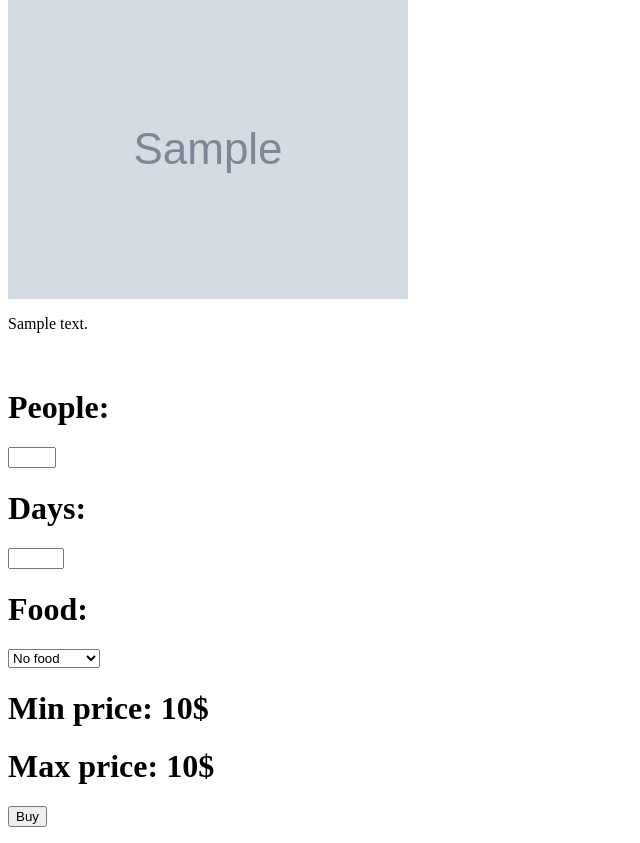
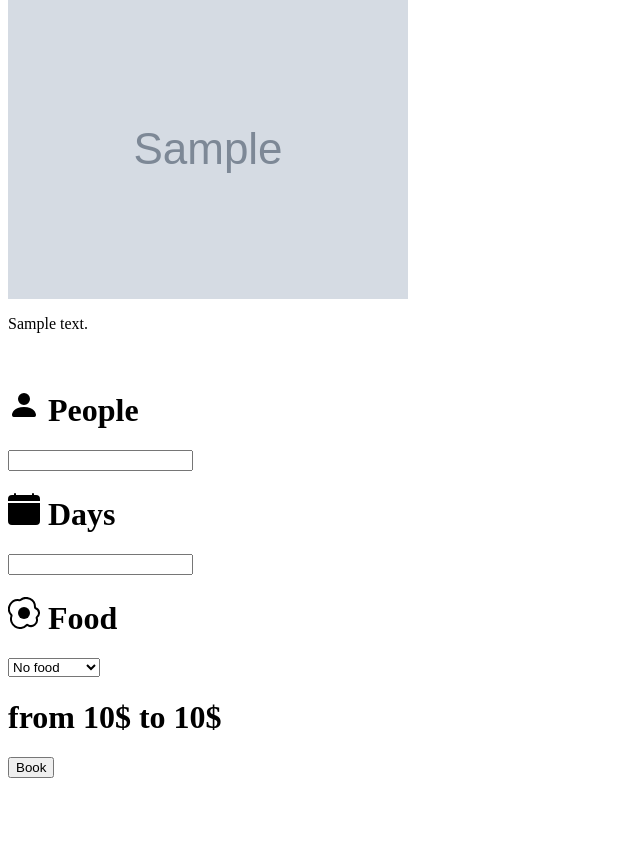
Before and after one commit to YehoMk/WebsiteProject2, a Flask app: page /tours/modal/1 in a window 1280 px wide. Shown: the part 73-916 px from the top of the page, without its empty margins (0-640 px from the left). After the commit the page ends 851 px from the top, so only its background shows below. Run offline with Flask 3, Linux system fonts and the light colour scheme; tables that the repository leaves empty hold one stand-in row (values such as "Sample post"); grey boxes marked "Sample" are stand-in pictures.

Commit message:
feat(tours_modal.html): style the tour booking modal

```diff
--- a/app/templates/tours_modal.html
+++ b/app/templates/tours_modal.html
@@ -1,6 +1,6 @@
   <!--This is the page for booking a selected tour that will be added to accountModalContent in base.html-->
-  <div class="modal-header">
-    <h1 class="modal-title fs-5" id="tourModalLabel">{{ tour.title }}</h1>
+  <div class="modal-header border-bottom border-3 border-primary">
+    <h1 class="modal-title ms-auto fs-4 fw-light" id="tourModalLabel">{{ tour.title }}</h1>
     <button type="button" class="btn-close" data-bs-dismiss="modal"></button>
   </div>
 
@@ -8,13 +8,13 @@
     <form id="buyTourForm" hx-post="{{ url_for('tours_modal_process', tour_id=tour.id) }}" hx-target="#buyTourResult">
       <div class="container">
 
-        <div class="row">
+        <div class="row p-2 border-bottom border-3 border-primary">
 
           <div class="col">
-            <img class="w-100" src="{{ tour.image_path }}">
+            <img class="w-100 border rounded" src="{{ tour.image_path }}" height="300">
           </div>
 
-          <div class="col border border-3 border-primary rounded">
+          <div class="col border-start border-3 border-black" style="--bs-border-opacity: .2;">
             <p class="col">{{ tour.description }}</p>
           </div>
 
@@ -22,38 +22,54 @@
 
         <br />
 
-        <div class="row mt-1 border border-3 border-primary rounded">
+        <div class="row">
 
-          <div class="col">
-            <h1>People:</h1>
+          <div class="col text-end">
+            <h1 class="fw-light">
+              <svg xmlns="http://www.w3.org/2000/svg" width="32" height="32" fill="currentColor" class="bi bi-person-fill" viewBox="0 0 16 16">
+                <path d="M3 14s-1 0-1-1 1-4 6-4 6 3 6 4-1 1-1 1zm5-6a3 3 0 1 0 0-6 3 3 0 0 0 0 6"/>
+              </svg>
+              People
+            </h1>
           </div>
 
           <div class="col">
-            <input name="people" class="w-100" type="number" min="1" max="4" required>
+            <input name="people" class="form-control w-25 text-center border border-3 border-primary" type="text" min="1" max="4" required>
           </div>
 
         </div>
 
-        <div class="row mt-1 border border-3 border-primary rounded">
+        <div class="row">
 
-          <div class="col">
-            <h1>Days:</h1>
+          <div class="col text-end">
+            <h1 class="fw-light">
+              <svg xmlns="http://www.w3.org/2000/svg" width="32" height="32" fill="currentColor" class="bi bi-calendar-fill" viewBox="0 0 16 16">
+                <path d="M3.5 0a.5.5 0 0 1 .5.5V1h8V.5a.5.5 0 0 1 1 0V1h1a2 2 0 0 1 2 2v11a2 2 0 0 1-2 2H2a2 2 0 0 1-2-2V5h16V4H0V3a2 2 0 0 1 2-2h1V.5a.5.5 0 0 1 .5-.5"/>
+              </svg>
+              Days
+            </h1>
           </div>
 
           <div class="col">
-            <input name="days" class="w-100" type="number" min="1" max="30" required>
+            <input name="days" class="form-control w-25 text-center border border-3 border-primary" type="text" min="1" max="30" required>
           </div>
 
         </div>
 
-        <div class="row mt-1 border border-3 border-primary rounded">
+        <div class="row">
 
-          <div class="col">
-            <h1>Food:</h1>
+          <div class="col text-end">
+            <h1 class="fw-light">
+              <svg xmlns="http://www.w3.org/2000/svg" width="32" height="32" fill="currentColor" class="bi bi-egg-fried" viewBox="0 0 16 16">
+                <path d="M8 11a3 3 0 1 0 0-6 3 3 0 0 0 0 6"/>
+                <path d="M13.997 5.17a5 5 0 0 0-8.101-4.09A5 5 0 0 0 1.28 9.342a5 5 0 0 0 8.336 5.109 3.5 3.5 0 0 0 5.201-4.065 3.001 3.001 0 0 0-.822-5.216zm-1-.034a1 1 0 0 0 .668.977 2.001 2.001 0 0 1 .547 3.478 1 1 0 0 0-.341 1.113 2.5 2.5 0 0 1-3.715 2.905 1 1 0 0 0-1.262.152 4 4 0 0 1-6.67-4.087 1 1 0 0 0-.2-1 4 4 0 0 1 3.693-6.61 1 1 0 0 0 .8-.2 4 4 0 0 1 6.48 3.273z"/>
+              </svg>
+              Food
+            </h1>
           </div>
 
           <div class="col">
-            <select name="food" class="w-100">
+            <select name="food" class="form-select w-25 text-center border border-3 border-primary">
               <option value="noFood">No food</option>
               <option value="breakfasts">Breakfasts</option>
               <option value="allInclusive">All inclusive</option>
@@ -61,27 +77,23 @@
           </div>
 
         </div>
-
       </div>
     </form>
   </div>
 
-  <div class="modal-footer">
+  <div class="modal-footer border-top border-3 border-primary">
     <div class="container">
-
       <div class="row">
 
         <div class="col">
-          <h1>Min price: {{ tour.min_price }}$</h1>
-          <h1>Max price: {{ tour.max_price }}$</h1>
+          <h1 class="fw-light"> from <span style="color: var(--bs-primary);">{{ tour.min_price }}$</span> to <span style="color: var(--bs-primary)">{{ tour.max_price }}$</span></h1>
         </div>
 
         <div class="col">
-          <button class="btn btn-primary w-100" form="buyTourForm">Buy</button>
+          <button class="btn btn-primary w-100 fw-bold" form="buyTourForm">Book</button>
           <p id="buyTourResult"></p>
         </div>
 
       </div>
-
     </div>
   </div>
```
